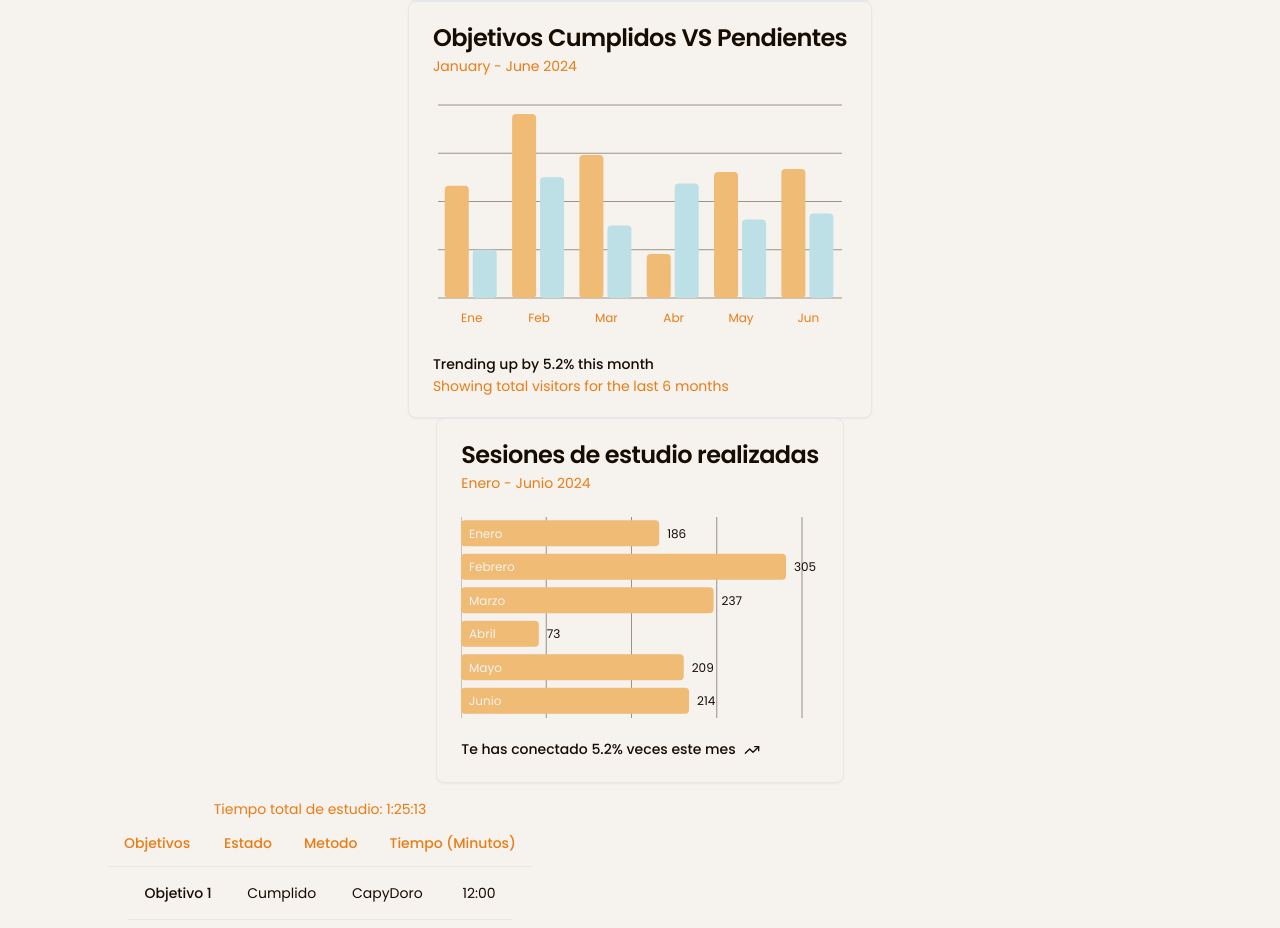
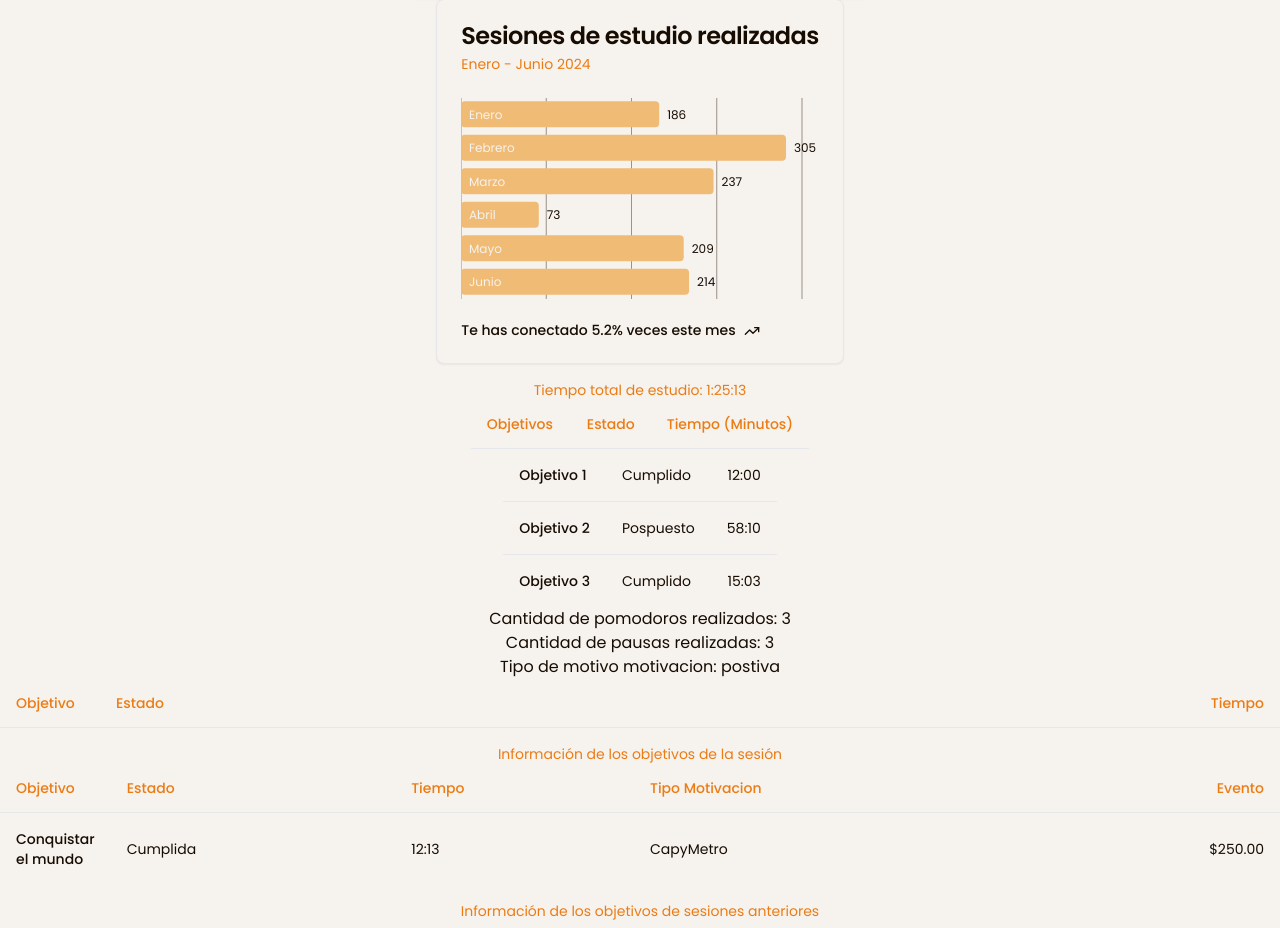
Before and after one commit to alanmoyano/capyfocus, a React (Vite) app: page /capyEstadisticas in a window 1280 px wide. Shown: the part 1304-2232 px from the top of the page. Built offline with nearby package versions, Linux system fonts and the light colour scheme.

Commit message:
para mergear

```diff
--- a/src/components/CapyEstadisticas.tsx
+++ b/src/components/CapyEstadisticas.tsx
@@ -43,7 +43,11 @@ import {
   TooltipTrigger
 } from '@/components/ui/tooltip'
 
-import { RadialBar, RadialBarChart } from "recharts"
+import { RadialBar, RadialBarChart } from 'recharts'
+
+import { useObjetivos } from './ObjetivosContext'
+
+
 
 const chartData = [
   { browser: 'ParcialDSI', visitors: 275, fill: 'var(--color-chrome)' },
@@ -104,39 +108,39 @@ const chartConfig: ChartConfig = {
 
 const chartConfig4 = {
   desktop: {
-    label: "Desktop",
-    color: "hsl(var(--chart-1))",
+    label: 'Desktop',
+    color: 'hsl(var(--chart-1))'
   },
   mobile: {
-    label: "Mobile",
-    color: "hsl(var(--chart-2))",
-  },
+    label: 'Mobile',
+    color: 'hsl(var(--chart-2))'
+  }
 } satisfies ChartConfig
 
 const chartConfig3 = {
   visitors: {
-    label: "Visitors",
+    label: 'Visitors'
   },
   chrome: {
-    label: "Chrome",
-    color: "hsl(var(--chart-1))",
+    label: 'Chrome',
+    color: 'hsl(var(--chart-1))'
   },
   safari: {
-    label: "Safari",
-    color: "hsl(var(--chart-2))",
+    label: 'Safari',
+    color: 'hsl(var(--chart-2))'
   },
   firefox: {
-    label: "Firefox",
-    color: "hsl(var(--chart-3))",
+    label: 'Firefox',
+    color: 'hsl(var(--chart-3))'
   },
   edge: {
-    label: "Edge",
-    color: "hsl(var(--chart-4))",
+    label: 'Edge',
+    color: 'hsl(var(--chart-4))'
   },
   other: {
-    label: "Other",
-    color: "hsl(var(--chart-5))",
-  },
+    label: 'Other',
+    color: 'hsl(var(--chart-5))'
+  }
 } satisfies ChartConfig
 
 export default function CapyEstadisticas() {
@@ -147,6 +151,8 @@ export default function CapyEstadisticas() {
   const handleSelect = (value: string) => {
     console.log(value)
   }
+
+  const { objetivos, tiempo } = useObjetivos()
 
   return (
     <>
@@ -166,8 +172,8 @@ export default function CapyEstadisticas() {
                     <TooltipTrigger asChild>
                       <p>Sesion</p>
                     </TooltipTrigger>
-                    <TooltipContent className='ml-16'>
-                      <p>hola</p>
+                    <TooltipContent className='ml-40'>
+                      <p>Estadísticas de la sesión actual</p>
                     </TooltipContent>
                   </Tooltip>
                 </TooltipProvider>
@@ -179,8 +185,8 @@ export default function CapyEstadisticas() {
                     <TooltipTrigger asChild>
                       <p>Semana</p>
                     </TooltipTrigger>
-                    <TooltipContent className='ml-16'>
-                      <p></p>
+                    <TooltipContent className='ml-40'>
+                      <p>Estadísticas de la última semana</p>
                     </TooltipContent>
                   </Tooltip>
                 </TooltipProvider>
@@ -192,8 +198,8 @@ export default function CapyEstadisticas() {
                     <TooltipTrigger asChild>
                       <p>Mensual</p>
                     </TooltipTrigger>
-                    <TooltipContent className='ml-16'>
-                      <p></p>
+                    <TooltipContent className='ml-40'>
+                      <p>Estadísticas del último mes</p>
                     </TooltipContent>
                   </Tooltip>
                 </TooltipProvider>
@@ -205,8 +211,8 @@ export default function CapyEstadisticas() {
                     <TooltipTrigger asChild>
                       <p>Bimestral</p>
                     </TooltipTrigger>
-                    <TooltipContent className='ml-16'>
-                      <p></p>
+                    <TooltipContent className='ml-40'>
+                      <p>Estadísticas de los últimos dos meses</p>
                     </TooltipContent>
                   </Tooltip>
                 </TooltipProvider>
@@ -218,8 +224,8 @@ export default function CapyEstadisticas() {
                     <TooltipTrigger asChild>
                       <p>6 Meses</p>
                     </TooltipTrigger>
-                    <TooltipContent className='ml-16'>
-                      <p></p>
+                    <TooltipContent className='ml-40'>
+                      <p>Estadísticas de los últimos seis meses</p>
                     </TooltipContent>
                   </Tooltip>
                 </TooltipProvider>
@@ -231,8 +237,8 @@ export default function CapyEstadisticas() {
                     <TooltipTrigger asChild>
                       <p>Evento</p>
                     </TooltipTrigger>
-                    <TooltipContent className='ml-16'>
-                      <p></p>
+                    <TooltipContent className='ml-40'>
+                      <p>Estadísticas de un evento específico</p>
                     </TooltipContent>
                   </Tooltip>
                 </TooltipProvider>
@@ -262,7 +268,9 @@ export default function CapyEstadisticas() {
                   className='fill-background'
                   stroke='none'
                   fontSize={12}
-                  formatter={(value: keyof typeof chartConfig1) => chartConfig1[value]?.label}
+                  formatter={(value: keyof typeof chartConfig1) =>
+                    chartConfig1[value]?.label
+                  }
                 />
               </Pie>
             </PieChart>
@@ -280,15 +288,15 @@ export default function CapyEstadisticas() {
 
       {/* Top 5 de objetivos frecuentes se mostraria como sesión diaria */}
       <hr />
-<Card className="flex flex-col">
-      <CardHeader className="items-center pb-0">
+      <Card className='flex flex-col'>
+        <CardHeader className='items-center pb-0'>
           <CardTitle>Cantidad de tiempo dedicado a los objetivos</CardTitle>
           <CardDescription>January - June 2024</CardDescription>
         </CardHeader>
-      <CardContent className="flex-1 pb-0">
+        <CardContent className='flex-1 pb-0'>
           <ChartContainer
             config={chartConfig3}
-          className="mx-auto aspect-square max-h-[250px]"
+            className='mx-auto aspect-square max-h-[250px]'
           >
             <RadialBarChart
               data={chartData}
@@ -299,29 +307,30 @@ export default function CapyEstadisticas() {
             >
               <ChartTooltip
                 cursor={false}
-              content={<ChartTooltipContent hideLabel nameKey="browser" />}
+                content={<ChartTooltipContent hideLabel nameKey='browser' />}
               />
-            <RadialBar dataKey="visitors" background>
+              <RadialBar dataKey='visitors' background>
                 <LabelList
-                position="insideStart"
-                dataKey="browser"
-                className="fill-white capitalize mix-blend-luminosity"
+                  position='insideStart'
+                  dataKey='browser'
+                  className='fill-white capitalize mix-blend-luminosity'
                   fontSize={11}
                 />
               </RadialBar>
             </RadialBarChart>
           </ChartContainer>
         </CardContent>
-      <CardFooter className="flex-col gap-2 text-sm">
-        <div className="flex items-center gap-2 font-medium leading-none">
-          Trending up by 5.2% this month <TrendingUp className="h-4 w-4" />
+        <CardFooter className='flex-col gap-2 text-sm'>
+          <div className='flex items-center gap-2 font-medium leading-none'>
+            Trending up by 5.2% this month <TrendingUp className='h-4 w-4' />
           </div>
-        <div className="leading-none text-muted-foreground">
+          <div className='leading-none text-muted-foreground'>
             Showing total visitors for the last 6 months
           </div>
         </CardFooter>
       </Card>
 
+      {/* Objetivos Cumplidos VS Pendientes cada 6 meses */}
       <Card>
         <CardHeader>
           <CardTitle>Objetivos Cumplidos VS Pendientes</CardTitle>
@@ -349,45 +358,9 @@ export default function CapyEstadisticas() {
         </CardContent>
         <CardFooter className='flex-col items-start gap-2 text-sm'>
           <div className='flex gap-2 font-medium leading-none'>
-            Trending up by 5.2% this month <TrendingUp className='h-4 w-4' />
+            Trending up by 5.2% this month
           </div>
           <div className='leading-none text-muted-foreground'>
-            Showing total visitors for the last 6 months
-          </div>
-        </CardFooter>
-      </Card>
-
-{/* Objetivos Cumplidos VS Pendientes cada 6 meses */}
-    <Card>
-      <CardHeader>
-        <CardTitle>Objetivos Cumplidos VS Pendientes</CardTitle>
-        <CardDescription>January - June 2024</CardDescription>
-      </CardHeader>
-      <CardContent>
-        <ChartContainer config={chartConfig4}>
-          <BarChart accessibilityLayer data={chartData1}>
-            <CartesianGrid vertical={false} />
-            <XAxis
-              dataKey="month"
-              tickLine={false}
-              tickMargin={10}
-              axisLine={false}
-              tickFormatter={(value: string) => value.slice(0, 3)}
-            />
-            <ChartTooltip
-              cursor={false}
-              content={<ChartTooltipContent indicator="dashed" />}
-            />
-            <Bar dataKey="desktop" fill="var(--color-desktop)" radius={4} />
-            <Bar dataKey="mobile" fill="var(--color-mobile)" radius={4} />
-          </BarChart>
-        </ChartContainer>
-      </CardContent>
-      <CardFooter className="flex-col items-start gap-2 text-sm">
-        <div className="flex gap-2 font-medium leading-none">
-          Trending up by 5.2% this month
-        </div>
-        <div className="leading-none text-muted-foreground">
             Showing total visitors for the last 6 months
           </div>
         </CardFooter>
@@ -455,13 +428,13 @@ export default function CapyEstadisticas() {
         </CardFooter>
       </Card>
       {/* Esta tabla va a estar es sesión y semanal */}
-      <Table className='flex w-1/2 flex-col items-center justify-center'>
+      <Table className='flex w-full flex-col items-center justify-center'>
         <TableCaption>Tiempo total de estudio: 1:25:13</TableCaption>
         <TableHeader>
           <TableRow>
             <TableHead className='w-[100px]'>Objetivos</TableHead>
             <TableHead>Estado</TableHead>
-            <TableHead>Metodo</TableHead>
+
             <TableHead className='text-right'>Tiempo (Minutos)</TableHead>
           </TableRow>
         </TableHeader>
@@ -469,23 +442,71 @@ export default function CapyEstadisticas() {
           <TableRow>
             <TableCell className='font-medium'>Objetivo 1</TableCell>
             <TableCell>Cumplido</TableCell>
-            <TableCell>CapyDoro</TableCell>
+
             <TableCell className='text-right'>12:00</TableCell>
           </TableRow>
           <TableRow>
             <TableCell className='font-medium'>Objetivo 2</TableCell>
             <TableCell>Pospuesto</TableCell>
-            <TableCell>CapyDoro</TableCell>
+
             <TableCell className='text-right'>58:10</TableCell>
           </TableRow>
           <TableRow>
             <TableCell className='font-medium'>Objetivo 3</TableCell>
             <TableCell>Cumplido</TableCell>
-            <TableCell>CapyMetro</TableCell>
+
             <TableCell className='text-right'>15:03</TableCell>
           </TableRow>
         </TableBody>
       </Table>
+
+      <p>Cantidad de pomodoros realizados: 3</p>
+      <p>Cantidad de pausas realizadas: 3</p>
+      <p>Tipo de motivo motivacion: postiva</p>
+      <hr />
+
+      <Table>
+        <TableCaption>Información de los objetivos de la sesión</TableCaption>
+        <TableHeader>
+          <TableRow>
+            <TableHead className='w-[100px]'>Objetivo</TableHead>
+            <TableHead>Estado</TableHead>
+            <TableHead className='text-right'>Tiempo</TableHead>
+          </TableRow>
+        </TableHeader>
+        <TableBody>
+          {objetivos.map((objetivo, index) => (
+            <TableRow key={index}>
+              <TableCell className='font-medium'>{objetivo}</TableCell>
+              <TableCell>{tiempo[objetivo] === 0 ? 'Pendiente' : 'Cumplido'}</TableCell>
+              <TableCell className='text-right'>{tiempo[objetivo] || 0}</TableCell>
+            </TableRow>
+          ))}
+        </TableBody>
+      </Table>
+
+      <Table>
+        <TableCaption>Información de los objetivos de sesiones anteriores</TableCaption>
+        <TableHeader>
+          <TableRow>
+            <TableHead className='w-[100px]'>Objetivo</TableHead>
+            <TableHead>Estado</TableHead>
+            <TableHead>Tiempo</TableHead>
+            <TableHead>Tipo Motivacion</TableHead>
+            <TableHead className='text-right'>Evento</TableHead>
+          </TableRow>
+        </TableHeader>
+        <TableBody>
+          <TableRow>
+            <TableCell className='font-medium'>Conquistar el mundo</TableCell>
+            <TableCell>Cumplida</TableCell>
+            <TableCell>12:13</TableCell>
+            <TableCell>CapyMetro</TableCell>
+            <TableCell className='text-right'>$250.00</TableCell>
+          </TableRow>
+        </TableBody>
+      </Table>
+
     </>
   )
 }
--- a/src/components/Inicio.tsx
+++ b/src/components/Inicio.tsx
@@ -504,6 +504,7 @@ export default function Inicio() {
                 onKeyDown={handleAdd}
                 onChange={e => setInputValue(e.target.value)}
                 className='rounded-md border border-secondary bg-white p-3 shadow-md transition-shadow duration-200 ease-in-out hover:shadow-lg focus:outline-none focus:ring-2'
+                disabled={objetivos.length >= 10}
               />
               <Popover open={open} onOpenChange={setOpen}>
                 <PopoverTrigger asChild>
@@ -512,6 +513,7 @@ export default function Inicio() {
                     role='combobox'
                     aria-expanded={open}
                     className='justify-between'
+                    disabled={objetivos.length >= 10}
                   >
                     {value ? (
                       objetivosFav.find(objetivoFav => objetivoFav === value)
@@ -532,10 +534,9 @@ export default function Inicio() {
                             key={objetivoFav}
                             value={objetivoFav}
                             onSelect={currentValue => {
-                              // setValue(currentValue === value ? '' : currentValue)
                               setOpen(false)
                               setInputValue('')
-                              if (!objetivos.includes(currentValue))
+                              if (!objetivos.includes(currentValue) && objetivos.length < 10)
                                 setObjetivos([...objetivos, currentValue])
                             }}
                           >
@@ -641,6 +642,9 @@ export default function Inicio() {
                 ))}
               </ul>
             </div>
+            {objetivos.length >= 10 && (
+              <p className="text-red-500 mt-2">Has alcanzado el límite de 10 objetivos.</p>
+            )}
           </div>
           <div className='mt-6 flex items-center justify-center'>
             {/* Motivación */}
--- a/src/components/Pomodoro.tsx
+++ b/src/components/Pomodoro.tsx
@@ -9,7 +9,7 @@ import Confetti from 'react-confetti-boom'
 import useSound from 'use-sound'
 import { useMusic } from './MusicContext'
 import { useMotivation } from './MotivationContext'
-import { GripVertical } from 'lucide-react'
+
 
 type Mode = 'Estudiando' | 'Descansando'
 
@@ -220,15 +220,15 @@ export default function Pomodoro() {
             <ul className='list-inside list-disc space-y-2 text-black'>
               {objetivos.map((objetivo, key) => (
                 <li key={key} className='flex items-center space-x-2'>
-                  <span>
-                    <GripVertical size={20} />
+                  <span className="flex items-center">
+
                     <Checkbox
                       checked={marked.includes(objetivo)}
                       disabled={mode === 'Descansando' || !isActive}
                       onClick={() => handleCheckbox(objetivo, key)}
                       className='mr-2'
                     />
-                    {objetivo}
+                    <span>{objetivo}</span>
                   </span>
                   {objetivosFav.includes(objetivo) && (
                     <Star size={20} style={{ color: '#ffbc05' }} />
```
Lines whose indentation alone changed are shown as unchanged.
